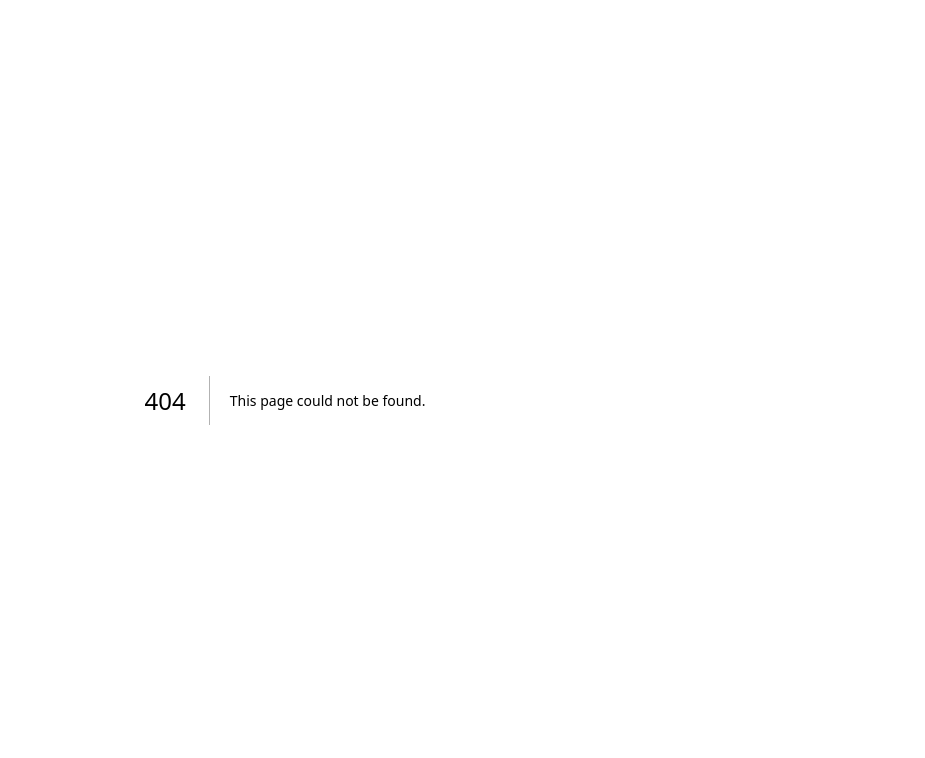
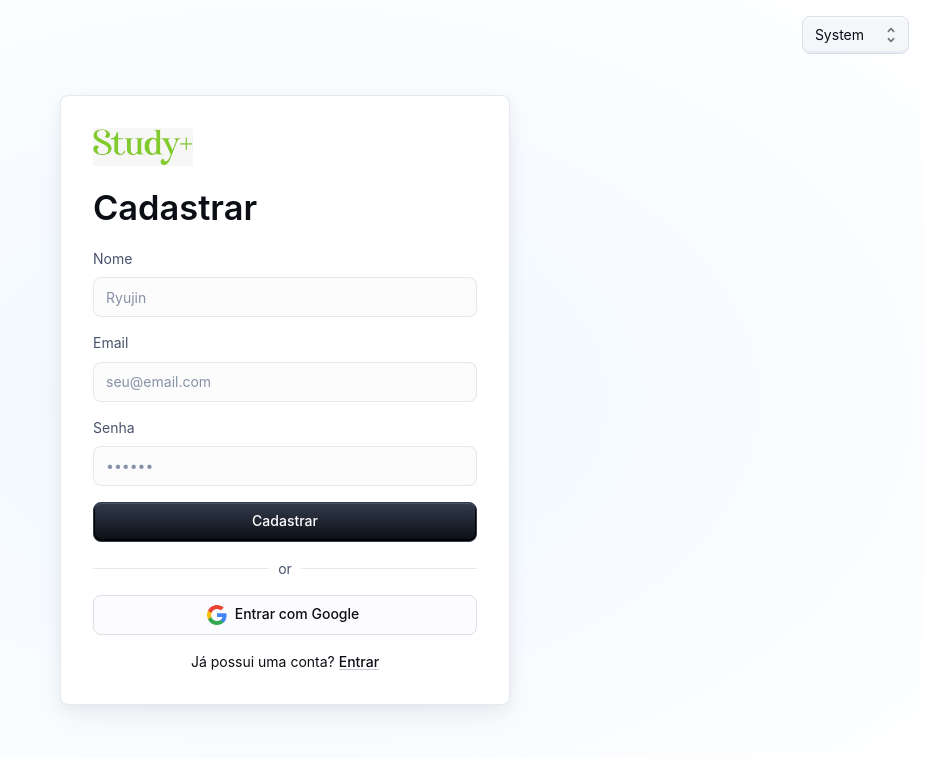
Before and after one commit to matheus-kiyoshi/studyplus-app, a Next.js app: page /sign-up in a window 1280 px wide. Before the commit this address had no page. Shown: the top 758 px of the page, without its empty margins (355-1280 px from the left). Built offline with nearby package versions, Linux system fonts and the light colour scheme; what @mui/material-nextjs would draw is missing.

Commit message:
feat: sign up page

```diff
--- a/src/app/sign-in/page.tsx
+++ b/src/app/sign-in/page.tsx
@@ -206,7 +206,7 @@
           </Button>
           <Typography sx={{ textAlign: 'center' }}>
             Não possui uma conta?{' '}
-            <Link href="/sign-in" variant="body2" sx={{ alignSelf: 'center' }}>
+            <Link href="/sign-up" variant="body2" sx={{ alignSelf: 'center' }}>
               Cadastre-se
             </Link>
           </Typography>
--- /dev/null
+++ b/src/app/sign-up/page.tsx
@@ -0,0 +1,220 @@
+'use client'
+import * as React from 'react'
+import Box from '@mui/material/Box'
+import Button from '@mui/material/Button'
+import CssBaseline from '@mui/material/CssBaseline'
+import Divider from '@mui/material/Divider'
+import FormLabel from '@mui/material/FormLabel'
+import FormControl from '@mui/material/FormControl'
+import Link from '@mui/material/Link'
+import TextField from '@mui/material/TextField'
+import Typography from '@mui/material/Typography'
+import Stack from '@mui/material/Stack'
+import MuiCard from '@mui/material/Card'
+import { styled } from '@mui/material/styles'
+import AppTheme from '@/shared-theme/AppTheme'
+import { GoogleIcon, SitemarkIcon } from '@/components/sign-up/CustomIcons'
+import ColorModeSelect from '@/shared-theme/ColorModeSelect'
+
+const Card = styled(MuiCard)(({ theme }) => ({
+  display: 'flex',
+  flexDirection: 'column',
+  alignSelf: 'center',
+  width: '100%',
+  padding: theme.spacing(4),
+  gap: theme.spacing(2),
+  margin: 'auto',
+  boxShadow:
+    'hsla(220, 30%, 5%, 0.05) 0px 5px 15px 0px, hsla(220, 25%, 10%, 0.05) 0px 15px 35px -5px',
+  [theme.breakpoints.up('sm')]: {
+    width: '450px',
+  },
+  ...theme.applyStyles('dark', {
+    boxShadow:
+      'hsla(220, 30%, 5%, 0.5) 0px 5px 15px 0px, hsla(220, 25%, 10%, 0.08) 0px 15px 35px -5px',
+  }),
+}))
+
+const SignUpContainer = styled(Stack)(({ theme }) => ({
+  height: 'calc((1 - var(--template-frame-height, 0)) * 100dvh)',
+  minHeight: '100%',
+  padding: theme.spacing(2),
+  [theme.breakpoints.up('sm')]: {
+    padding: theme.spacing(4),
+  },
+  '&::before': {
+    content: '""',
+    display: 'block',
+    position: 'absolute',
+    zIndex: -1,
+    inset: 0,
+    backgroundImage:
+      'radial-gradient(ellipse at 50% 50%, hsl(210, 100%, 97%), hsl(0, 0%, 100%))',
+    backgroundRepeat: 'no-repeat',
+    ...theme.applyStyles('dark', {
+      backgroundImage:
+        'radial-gradient(at 50% 50%, hsla(210, 100%, 16%, 0.5), hsl(220, 30%, 5%))',
+    }),
+  },
+}))
+
+export default function SignUp(props: { disableCustomTheme?: boolean }) {
+  const [emailError, setEmailError] = React.useState(false)
+  const [emailErrorMessage, setEmailErrorMessage] = React.useState('')
+  const [passwordError, setPasswordError] = React.useState(false)
+  const [passwordErrorMessage, setPasswordErrorMessage] = React.useState('')
+  const [nameError, setNameError] = React.useState(false)
+  const [nameErrorMessage, setNameErrorMessage] = React.useState('')
+
+  const validateInputs = () => {
+    const email = document.getElementById('email') as HTMLInputElement
+    const password = document.getElementById('password') as HTMLInputElement
+    const name = document.getElementById('name') as HTMLInputElement
+
+    let isValid = true
+
+    if (!email.value || !/\S+@\S+\.\S+/.test(email.value)) {
+      setEmailError(true)
+      setEmailErrorMessage('Por favor, insira um email válido.')
+      isValid = false
+    } else {
+      setEmailError(false)
+      setEmailErrorMessage('')
+    }
+
+    if (!password.value || password.value.length < 6) {
+      setPasswordError(true)
+      setPasswordErrorMessage('A senha deve ter pelo menos 6 caracteres.')
+      isValid = false
+    } else {
+      setPasswordError(false)
+      setPasswordErrorMessage('')
+    }
+
+    if (!name.value || name.value.length < 1) {
+      setNameError(true)
+      setNameErrorMessage('O nome é obrigatório.')
+      isValid = false
+    } else {
+      setNameError(false)
+      setNameErrorMessage('')
+    }
+
+    return isValid
+  }
+
+  const handleSubmit = (event: React.FormEvent<HTMLFormElement>) => {
+    if (nameError || emailError || passwordError) {
+      event.preventDefault()
+      return
+    }
+    const data = new FormData(event.currentTarget)
+    console.log({
+      name: data.get('name'),
+      lastName: data.get('lastName'),
+      email: data.get('email'),
+      password: data.get('password'),
+    })
+  }
+
+  return (
+    <AppTheme {...props}>
+      <CssBaseline enableColorScheme />
+      <ColorModeSelect sx={{ position: 'fixed', top: '1rem', right: '1rem' }} />
+      <SignUpContainer direction="column" justifyContent="space-between">
+        <Card variant="outlined">
+          <SitemarkIcon />
+          <Typography
+            component="h1"
+            variant="h4"
+            sx={{ width: '100%', fontSize: 'clamp(2rem, 10vw, 2.15rem)' }}
+          >
+            Cadastrar
+          </Typography>
+          <Box
+            component="form"
+            onSubmit={handleSubmit}
+            sx={{ display: 'flex', flexDirection: 'column', gap: 2 }}
+          >
+            <FormControl>
+              <FormLabel htmlFor="name">Nome</FormLabel>
+              <TextField
+                autoComplete="name"
+                name="name"
+                required
+                fullWidth
+                id="name"
+                placeholder="Ryujin"
+                error={nameError}
+                helperText={nameErrorMessage}
+                color={nameError ? 'error' : 'primary'}
+              />
+            </FormControl>
+            <FormControl>
+              <FormLabel htmlFor="email">Email</FormLabel>
+              <TextField
+                required
+                fullWidth
+                id="email"
+                placeholder="seu@email.com"
+                name="email"
+                autoComplete="email"
+                variant="outlined"
+                error={emailError}
+                helperText={emailErrorMessage}
+                color={passwordError ? 'error' : 'primary'}
+              />
+            </FormControl>
+            <FormControl>
+              <FormLabel htmlFor="password">Senha</FormLabel>
+              <TextField
+                required
+                fullWidth
+                name="password"
+                placeholder="••••••"
+                type="password"
+                id="password"
+                autoComplete="new-password"
+                variant="outlined"
+                error={passwordError}
+                helperText={passwordErrorMessage}
+                color={passwordError ? 'error' : 'primary'}
+              />
+            </FormControl>
+            <Button
+              type="submit"
+              fullWidth
+              variant="contained"
+              onClick={validateInputs}
+            >
+              Cadastrar
+            </Button>
+          </Box>
+          <Divider>
+            <Typography sx={{ color: 'text.secondary' }}>or</Typography>
+          </Divider>
+          <Box sx={{ display: 'flex', flexDirection: 'column', gap: 2 }}>
+            <Button
+              fullWidth
+              variant="outlined"
+              onClick={() => alert('Entrar com Google')}
+              startIcon={<GoogleIcon />}
+            >
+              Entrar com Google
+            </Button>
+            <Typography sx={{ textAlign: 'center' }}>
+              Já possui uma conta?{' '}
+              <Link
+                href="/sign-in"
+                variant="body2"
+                sx={{ alignSelf: 'center' }}
+              >
+                Entrar
+              </Link>
+            </Typography>
+          </Box>
+        </Card>
+      </SignUpContainer>
+    </AppTheme>
+  )
+}
--- a/src/components/sign-in/CustomIcons.tsx
+++ b/src/components/sign-up/CustomIcons.tsx
@@ -1,9 +1,10 @@
+import * as React from 'react'
 import SvgIcon from '@mui/material/SvgIcon'
 import Image from 'next/image'
 import studypluslogo from '@/../public/studyplus-logo.jpeg'
 
 export function SitemarkIcon() {
-  return <Image alt="Logo" src={studypluslogo} height={86} width={120} />
+  return <Image alt="Logo" src={studypluslogo} height={21} width={100} />
 }
 
 export function GoogleIcon() {
```
